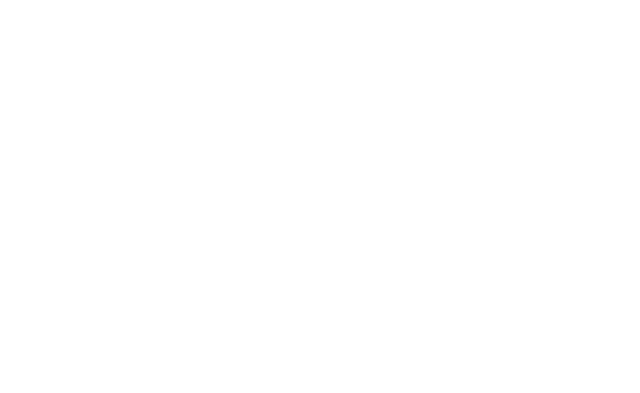
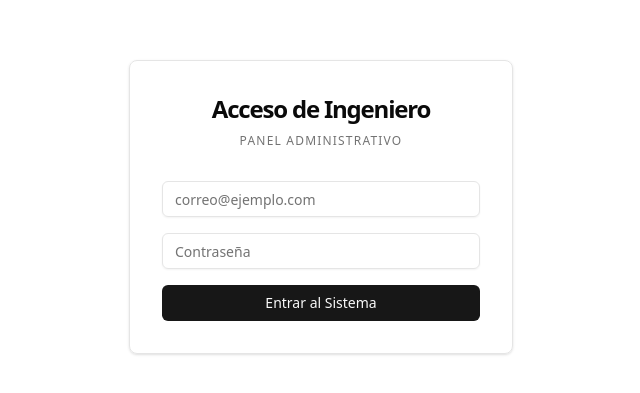
Before and after one commit to arm-code/arm-solutions-react, a React (Vite) app: page /login in a window 1280 px wide. Before the commit this address had no page. Shown: the part 193-586 px from the top of the page, without its empty margins (319-959 px from the left). Built offline with nearby package versions, Linux system fonts and the light colour scheme.

Commit message:
feat: login

```diff
--- a/src/App.tsx
+++ b/src/App.tsx
@@ -1,18 +1,28 @@
 import BuildingPage from "./pages/Building"
 import { Route, BrowserRouter as Router, Routes } from "react-router-dom"
-import {LogList} from "./pages/LogList"
+import { LogList } from "./pages/LogList"
 import LogDetail from "./pages/LogDetail"
 import Login from "./pages/admin/Login"
+import { ProtectedRoute } from "./components/auth/ProtectedRoute"
 
 function App() {
 
   return (
     <Router>
       <Routes>
+
+        {/* Rutas publicas */}
         <Route path="/" element={<BuildingPage />} />
         <Route path="/log" element={<LogList />} />
         <Route path="/log/:slug" element={<LogDetail />} />
-      <Route path="/admin/login" element={<Login />} />
+        <Route path="/login" element={<Login />} />
+
+        {/* Rutas protegidas */}
+        <Route element={<ProtectedRoute />}>
+          {/* Todas las rutas aquí dentro requieren estar logueado */}
+          <Route path="/admin/new-log" element={<div>Formulario NewLog (Próximamente)</div>} />
+          {/* Puedes agregar más como /admin/edit-log/:id aquí */}
+        </Route>
       </Routes>
     </Router>
   )
--- a/src/components/auth/ProtectedRoute.tsx
+++ b/src/components/auth/ProtectedRoute.tsx
@@ -1,9 +1,9 @@
 import { supabase } from "@/lib/supabase";
-import React, { useEffect, useState } from "react"
-import { Navigate } from "react-router-dom";
+import { useEffect, useState } from "react"
+import { Navigate, Outlet } from "react-router-dom";
 
 
-export const ProtectedRoute = ({ children }: { children: React.ReactNode }) => {
+export const ProtectedRoute = () => {
 
     const [session, setSession] = useState<any>(null);
     const [loading, setLoading] = useState(true);
@@ -25,13 +25,13 @@ export const ProtectedRoute = ({ children }: { children: React.ReactNode }) => {
     }, [])
 
 
-    if (loading) return <div className="p-10 text-center animate-pulse">Verificando credenciales...</div>
+    if (loading) return <div className="p-10 text-center animate-pulse font-mono uppercase text-[10px] tracking-[0.2em]">Verificando credenciales...</div>
 
     if (!session) {
         // Sino hay sesion mandamos al login
-        return <Navigate to="/admin/login" replace />
+        return <Navigate to="/login" replace />
     }
 
-    return <>{children}</>
+    return <Outlet />
 
 }
--- a/src/pages/admin/Login.tsx
+++ b/src/pages/admin/Login.tsx
@@ -20,12 +20,13 @@ const Login = () => {
             password,
         });
 
+
         if (error) {
             toast.error('Error: ' + error.message);
             setLoading(false);
         } else {
             toast.success('¡Bienvenido de nuevo, Ingeniero!');
-            navigate('/log'); // O la ruta que elijas para crear logs
+            navigate('/log');
         }
     };
 
```
Lines whose indentation alone changed are shown as unchanged.
